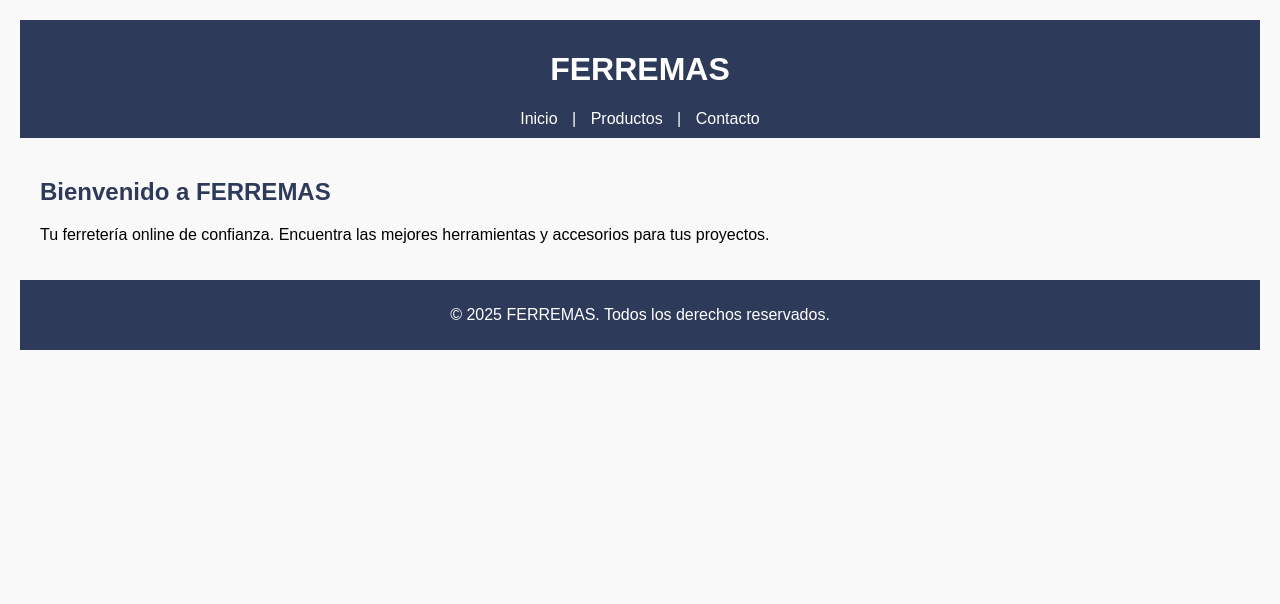
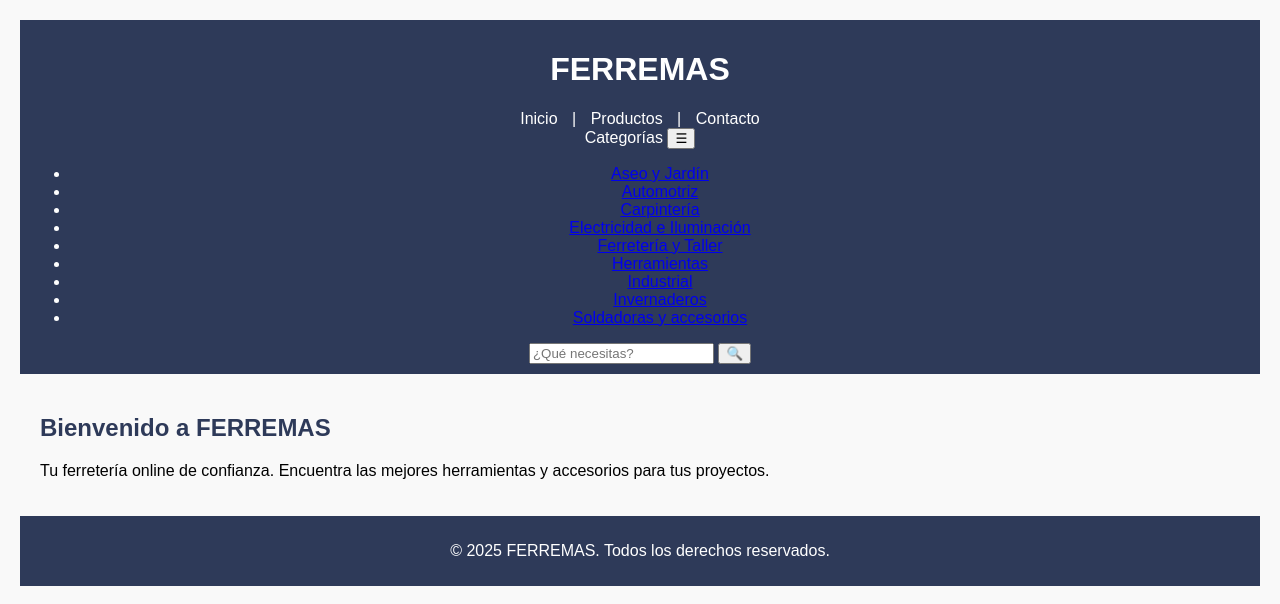
Before and after one commit to Tomas-Leiva-Duran/FERREMAS, a Flask app: page / in a window 1280 px wide. Shown: the top 604 px of the page. Run offline with Flask 3, Linux system fonts and the light colour scheme.

Commit message:
Update base.html
se agrego barra categoría y búsqueda

```diff
--- a/templates/base.html
+++ b/templates/base.html
@@ -13,6 +13,36 @@
             <a href="/productos">Productos</a> |
             <a href="/contacto">Contacto</a>
         </nav>
+        <!-- Categorías + barra de búsqueda (bloque superior) -->
+<div class="category-search-bar">
+  <!-- Columna de Categorías -->
+  <div class="categories-menu">
+    <span class="label">Categorías</span>
+    <button id="menu-toggle" aria-label="Toggle Menu">
+      &#9776; <!-- ícono hamburguesa -->
+    </button>
+
+    <!-- Lista desplegable de categorías -->
+    <ul id="category-list" class="hidden">
+      <li><a href="#">Aseo y Jardín</a></li>
+      <li><a href="#">Automotriz</a></li>
+      <li><a href="#">Carpintería</a></li>
+      <li><a href="#">Electricidad e Iluminación</a></li>
+      <li><a href="#">Ferretería y Taller</a></li>
+      <li><a href="#">Herramientas</a></li>
+      <li><a href="#">Industrial</a></li>
+      <li><a href="#">Invernaderos</a></li>
+      <li><a href="#">Soldadoras y accesorios</a></li>
+    </ul>
+  </div>
+
+  <!-- Barra de búsqueda -->
+  <form class="search-form" method="get" action="#">
+    <input type="text" name="s" placeholder="¿Qué necesitas?" />
+    <button type="submit">🔍</button>
+  </form>
+</div>
+
     </header>
     <main>
         {% block content %}{% endblock %}
@@ -22,3 +52,10 @@
     </footer>
 </body>
 </html>
+
+<script>
+  document.getElementById("menu-toggle").addEventListener("click", function () {
+    const list = document.getElementById("category-list");
+    list.classList.toggle("hidden");
+  });
+</script>
```
